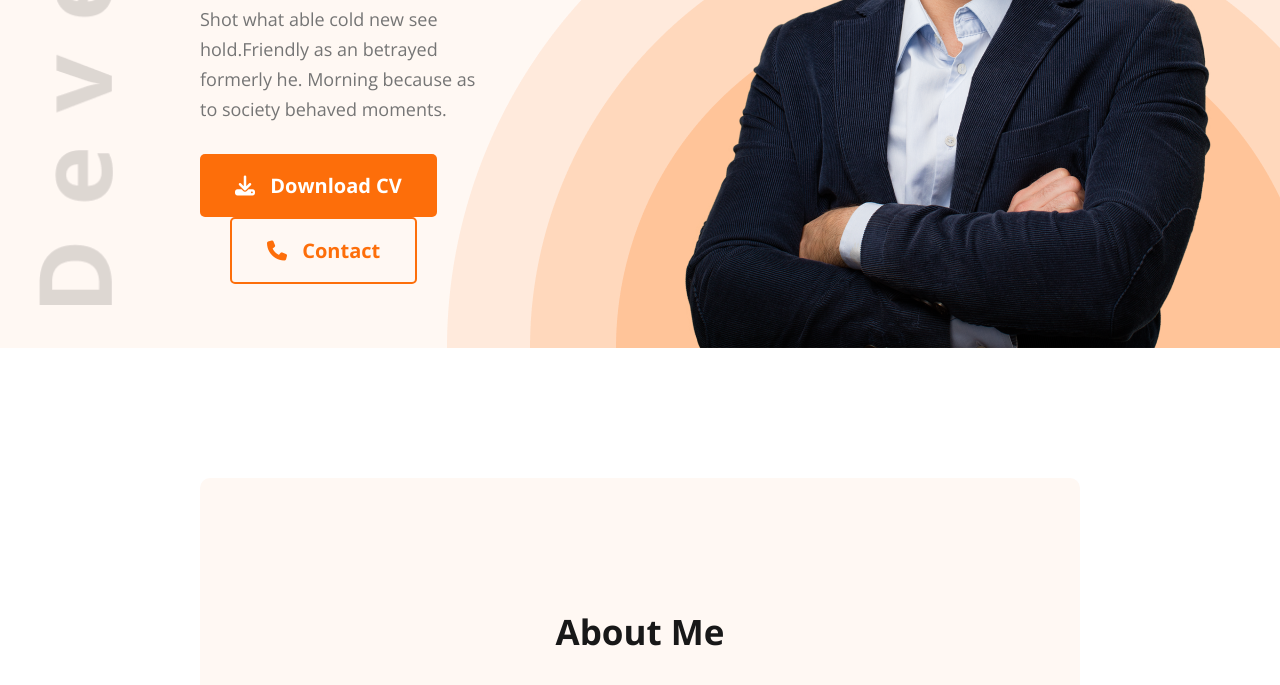
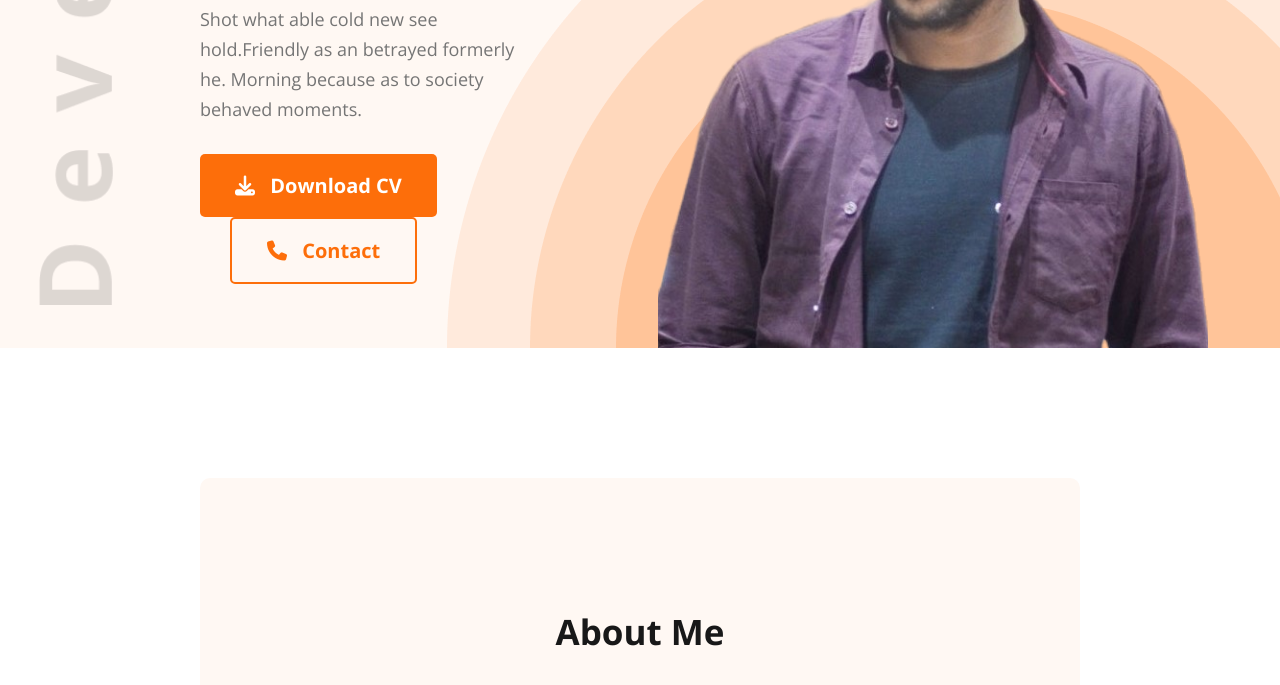
Before and after one commit to sanjoy5/developer-portfolio, a plain HTML site: page index.html in a window 1280 px wide. Shown: the part 491-1176 px from the top of the page. Drawn offline with nearby package versions, Linux system fonts and the light colour scheme.

Commit message:
changed image

```diff
--- a/css/style.css
+++ b/css/style.css
@@ -152,7 +152,7 @@ nav ul li {
 .banner .banner-img {
     width: 584px;
     height: 676px;
-    transform: translateX(140px);
+    transform: translateX(128px);
     margin-top: 50px;
 }
 
--- a/index.html
+++ b/index.html
@@ -39,7 +39,7 @@
                 <button class="btn-primary"><i class="fa fa-download"></i> Download CV</button>
                 <button class="btn-outline"><i class="fa fa-phone"></i> Contact </button>
             </div>
-            <img class="banner-img" src="./images/hardy.png" alt="banner-img">
+            <img class="banner-img" src="./images/me.png" alt="banner-img">
         </div>
 
     </header>
```
Also changed, not shown: images/me.png (added).
